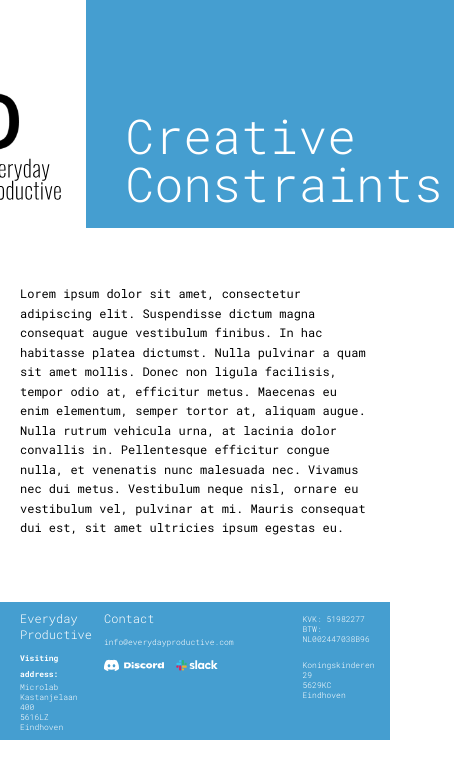
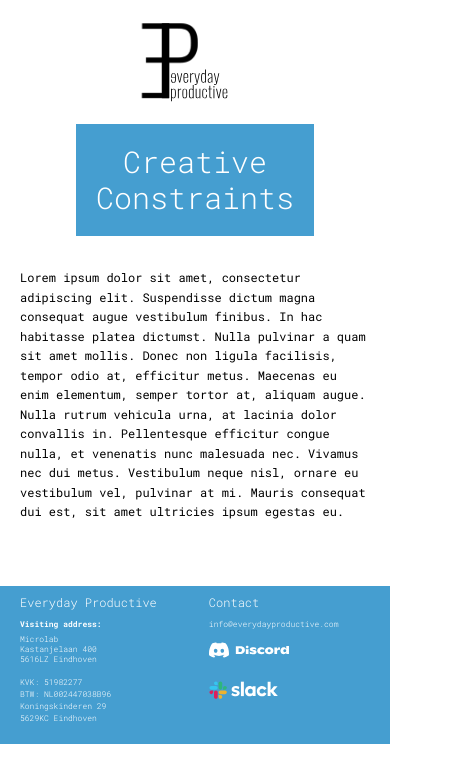
Before and after one commit to everydayproductive/homepage, a React (Vite) app: page / in a window 390 px wide. Shown: the top 782 px of the page, 454 px wide, since content can reach past the window. Built offline with nearby package versions, Linux system fonts and the light colour scheme.

Commit message:
More responsive design

```diff
--- a/src/App.jsx
+++ b/src/App.jsx
@@ -5,15 +5,16 @@ import { ReactComponent as SlackLogoWhite } from '~/assets/Slack_RGB_White.svg'
 const App = () => {
   return (
     <div className='flex w-screen flex-col items-center md:justify-center'>
-      <div className='mb-14 flex w-screen items-center md:justify-center'>
+      <div className='mb-8 flex w-screen items-center sm:mb-14 md:justify-center'>
         <div className='w-full max-w-2xl md:w-4/5'>
-          <div className='flex justify-center'>
-            <div className='flex items-end pr-5 pb-5'>
-              <EPLogo width={130} />
+          <div className='mt-5 flex flex-col items-center justify-center sm:mt-0 sm:flex-row sm:items-end'>
+            <div className='flex w-28 items-end pr-5 pb-5 sm:w-36'>
+              <EPLogo width='100%' />
             </div>
             <div className='flex items-end justify-end'>
-              <div className='w-min-content whitespace-pre-line bg-[#459ED0] pt-28 pl-10 pr-3 pb-5 font-roboto-mono text-5xl font-light text-white'>
-                {'Creative\nConstraints'}
+              <div className='w-min-content flex flex-col items-center bg-[#459ED0] p-5 font-roboto-mono text-3xl font-light text-white sm:items-start sm:pt-28 sm:pl-10 sm:pr-3 sm:pb-5 sm:text-5xl'>
+                <p>Creative</p>
+                <p>Constraints</p>
               </div>
             </div>
           </div>
@@ -31,57 +32,65 @@ const App = () => {
         ultricies ipsum egestas eu.
       </div>
       <div className='mt-16 flex w-full items-center justify-center bg-[#459ED0]'>
-        <div className='flex w-full max-w-2xl overflow-y-visible px-5 md:px-0'>
-          <div className='flex w-3/4 justify-between font-roboto-mono text-xs font-light text-white md:w-4/5'>
-            <div className='flex flex-col py-2 pr-3'>
-              <h1>Everyday Productive</h1>
-              <h2 className='mt-2 text-[0.5rem] font-bold'>
-                Visiting address:
-              </h2>
-              <p className='whitespace-pre-line text-[0.5rem] leading-tight'>
+        <div className='w-full max-w-2xl overflow-x-visible px-5 md:px-0'>
+          <div className='flex w-full flex-col sm:flex-row lg:w-[120%]'>
+            <div className='flex w-full font-roboto-mono text-[0.5rem] font-light text-white sm:w-3/4 sm:justify-between md:w-4/5 md:text-xs'>
+              <div className='flex min-w-min flex-col py-2 pr-3'>
+                <h1 className='whitespace-nowrap text-xs sm:text-sm'>
+                  Everyday Productive
+                </h1>
+                <h2 className='mt-2 mb-1 font-bold'>Visiting address:</h2>
+                <p className='whitespace-pre-line leading-tight'>
                   {`Microlab
                     Kastanjelaan 400
                     5616LZ Eindhoven`}
                 </p>
+                <div className='flex flex-col py-3 sm:hidden'>
+                  <p className='whitespace-nowrap'>KVK: 51982277</p>
+                  <p className='whitespace-nowrap'>BTW: NL002447038B96</p>
+                  <p className='whitespace-nowrap sm:mt-4'>
+                    Koningskinderen 29
+                  </p>
+                  <p className='whitespace-nowrap'>5629KC Eindhoven</p>
                 </div>
-            <div className='flex flex-col py-2 pr-3'>
-              <h1>Contact</h1>
-              <h2 className='mt-2 text-[0.5rem]'>
-                info@everydayproductive.com
-              </h2>
-              <div className='flex items-center'>
+              </div>
+              <div className='ml-10 flex flex-col py-2 pr-3 sm:ml-0'>
+                <h1 className='text-xs sm:text-sm'>Contact</h1>
+                <h2 className='mt-2'>info@everydayproductive.com</h2>
+                <div className='flex flex-col sm:flex-row sm:items-center'>
                   <a
-                  className='mr-2 block'
+                    className='block sm:mb-5 sm:mr-2'
                     href='https://discord.com/invite/Sq5bgwpwWs'
                     target='_blank'
                     rel='noreferrer'
                   >
-                  <DiscordLogoWhite width={60} height='auto' />
+                    <div className='w-20 sm:w-32 sm:pr-5'>
+                      <DiscordLogoWhite width='100%' height={40} />
+                    </div>
                   </a>
                   <a
-                  className='block'
+                    className='mb-5 block'
                     href='https://join.slack.com/t/everydayproductive/shared_invite/zt-1j8ilbdcj-bZawEy2UfTz6FTrN5xYowQ'
                     target='_blank'
                     rel='noreferrer'
                   >
-                  <SlackLogoWhite width={50} height='auto' />
+                    <div className='w-24 pr-5 sm:w-28'>
+                      <SlackLogoWhite width='100%' height={40} />
+                    </div>
                   </a>
                 </div>
               </div>
-            <div className='invisible flex items-center justify-end bg-white px-2 md:visible'>
+              <div className='hidden items-center justify-end bg-white px-2 lg:flex'>
                 <EPLogo width={80} />
               </div>
             </div>
-          <div className='ml-5 flex font-roboto-mono text-xs font-light text-white'>
+            <div className='hidden font-roboto-mono text-[0.5rem] font-light text-white sm:ml-5 sm:flex sm:text-xs'>
               <div className='flex flex-col py-3'>
-              <p className='whitespace-pre-line text-[0.5rem] leading-tight'>
-                {`KVK: 51982277
-                  BTW: NL002447038B96`}
-              </p>
-              <p className='mt-4 whitespace-pre-line text-[0.5rem] leading-tight'>
-                {`Koningskinderen 29
-                  5629KC Eindhoven`}
-              </p>
+                <p className='whitespace-nowrap'>KVK: 51982277</p>
+                <p className='whitespace-nowrap'>BTW: NL002447038B96</p>
+                <p className='whitespace-nowrap sm:mt-4'>Koningskinderen 29</p>
+                <p className='whitespace-nowrap'>5629KC Eindhoven</p>
+              </div>
             </div>
           </div>
         </div>
```
Also changed, not shown: src/assets/Slack_RGB_White.svg. Lines whose indentation alone changed are shown as unchanged.
